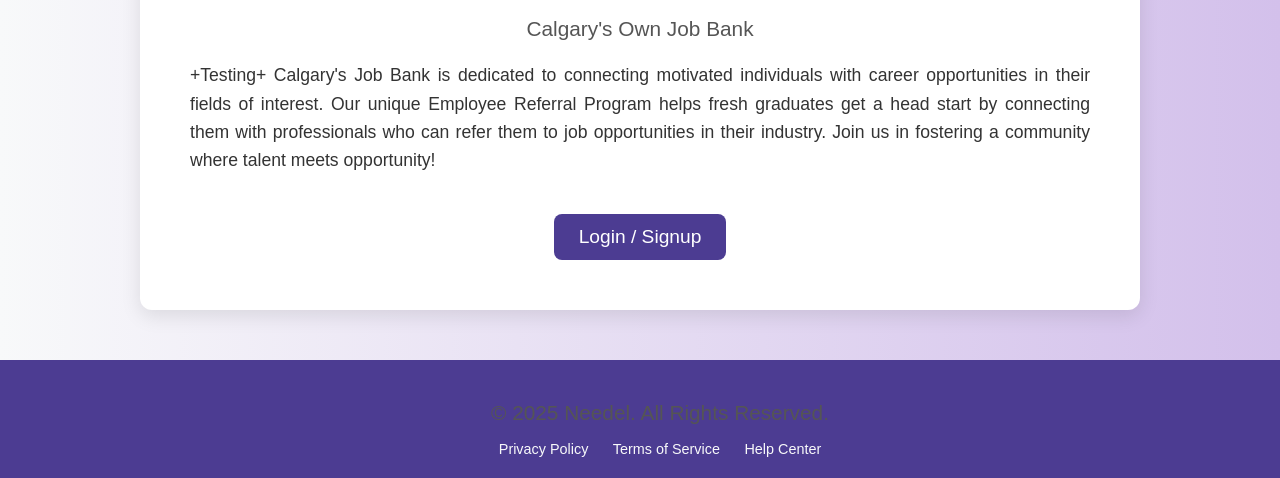
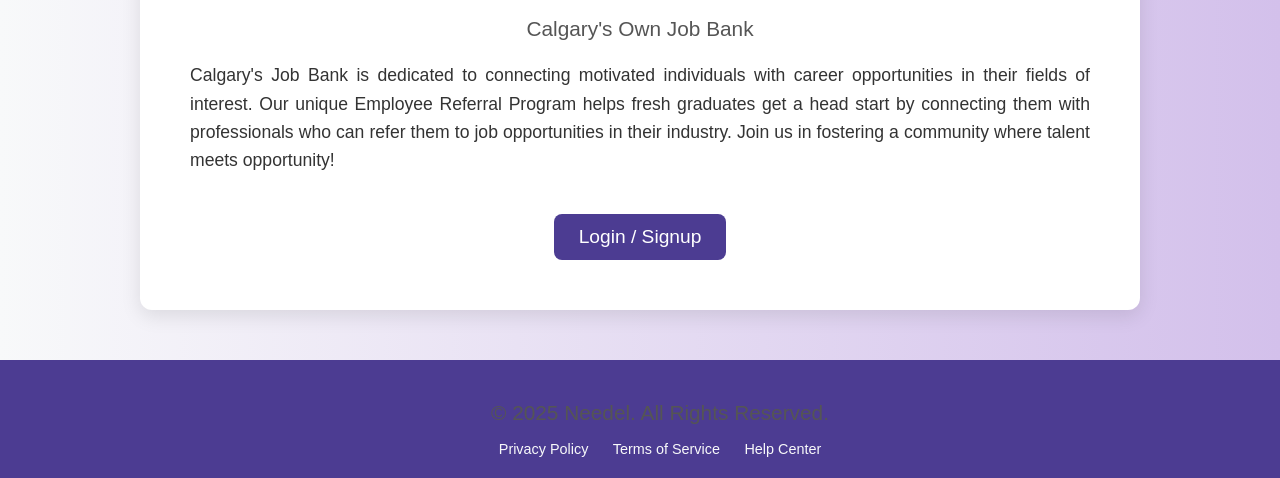
Before and after one commit to Jack-fair9/Capstone, a website: page Needle11/public/index.html in a window 1280 px wide. Shown: the part 358-836 px from the top of the page. Drawn offline with Linux system fonts and the light colour scheme.

Commit message:
Update index.html

```diff
--- a/Needle11/public/index.html
+++ b/Needle11/public/index.html
@@ -136,7 +136,7 @@
         <h1>Welcome to Needel</h1>
         <p>Calgary's Own Job Bank</p>
         <p class="description">
-            +Testing+ Calgary's Job Bank is dedicated to connecting motivated individuals with career opportunities in their fields of interest.
+            Calgary's Job Bank is dedicated to connecting motivated individuals with career opportunities in their fields of interest.
             Our unique Employee Referral Program helps fresh graduates get a head start by connecting them with professionals who can refer
             them to job opportunities in their industry. Join us in fostering a community where talent meets opportunity!
         </p>
```
